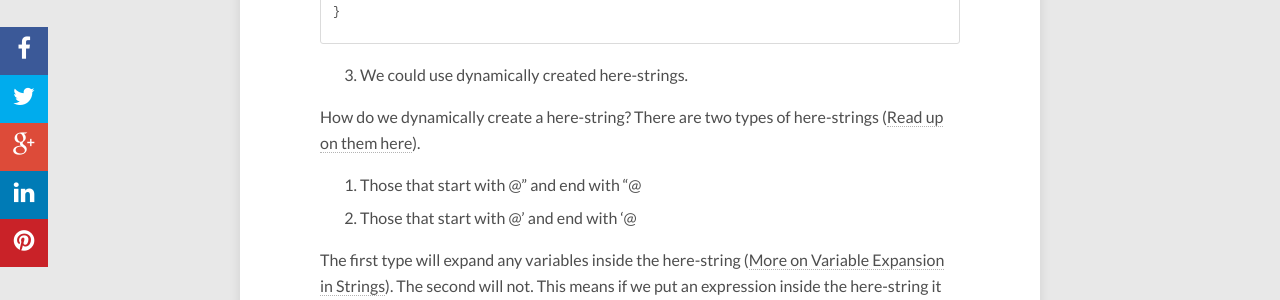
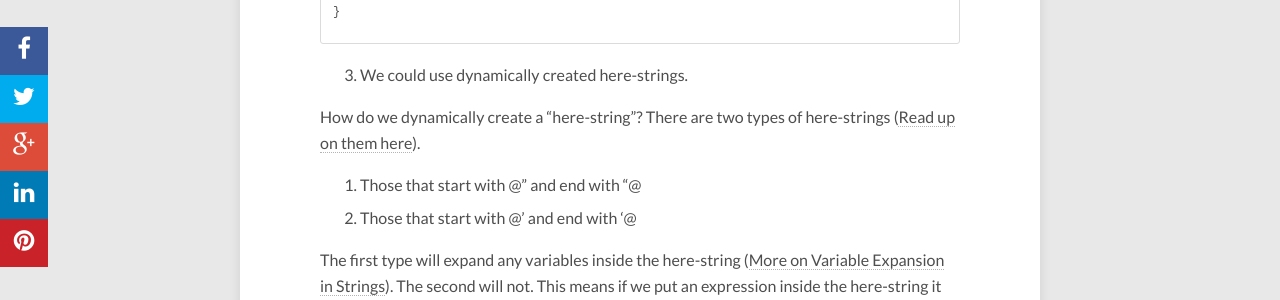
Before and after one commit to Tiberriver256/Tiberriver256.GitHub.io, a Jekyll site: the page built from _posts/2015-12-18-PowerShellProgress-Pt4.md, in a window 1280 px wide and 900 px high, scrolled down 4330 px. Shown: the part 153-453 px from the top of the window. Built offline with Jekyll 4.4.1, drawn with Linux system fonts in a browser that asks for light colours; nearby versions of some CDN libraries; comment, search, counter and statistics services are not loaded.

```diff
--- a/_posts/2015-12-18-PowerShellProgress-Pt4.md
+++ b/_posts/2015-12-18-PowerShellProgress-Pt4.md
@@ -159,7 +159,7 @@ if($Theme -eq "Dark")
   <li>We could use dynamically created here-strings.</li>
 </ol>
 
-How do we dynamically create a here-string? There are two types of here-strings ([Read up on them here]("https://technet.microsoft.com/en-us/library/ee692792.aspx" 'Windows PowerShell Tip: Using Windows PowerShell “Here-Strings”')).
+How do we dynamically create a "here-string"? There are two types of here-strings ([Read up on them here]("https://technet.microsoft.com/en-us/library/ee692792.aspx" 'Windows PowerShell Tip: Using Windows PowerShell “Here-Strings”')).
 
  1. Those that start with @" and end with "@
  2. Those that start with @' and end with '@
```
